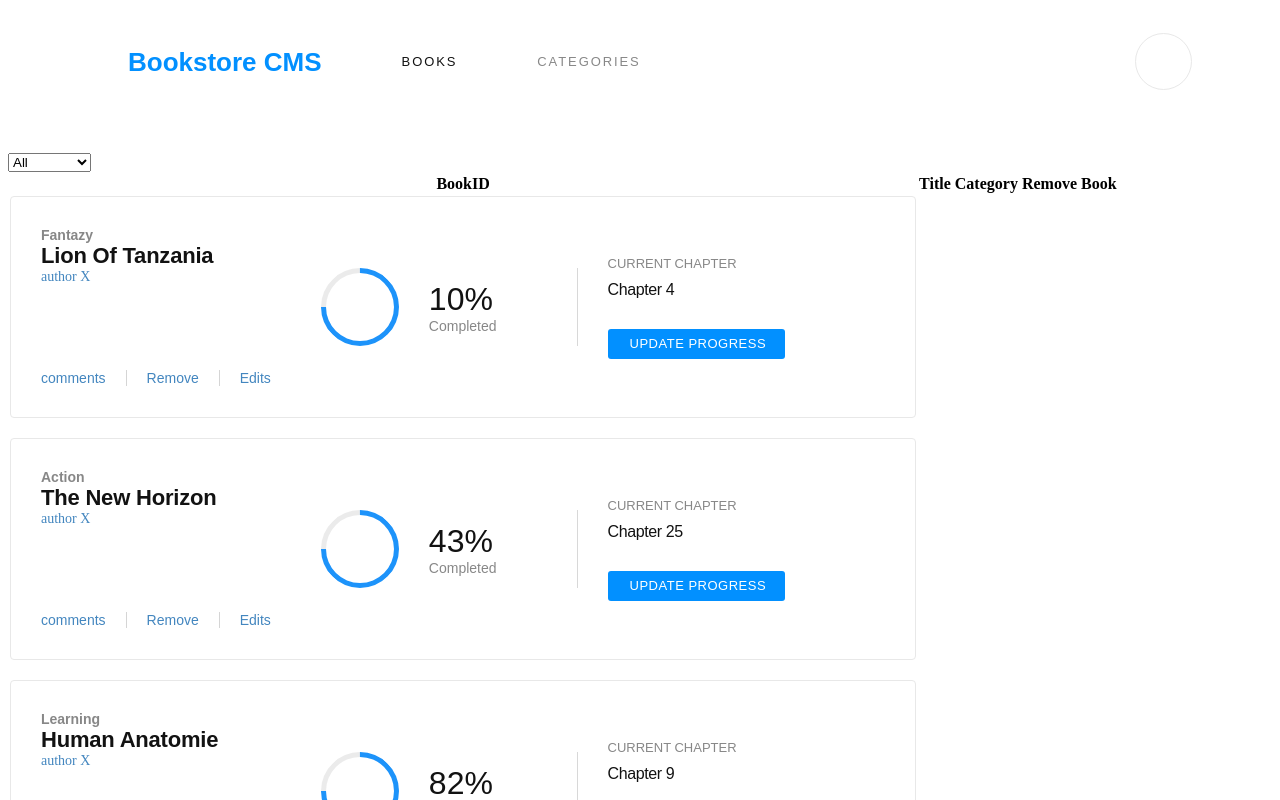
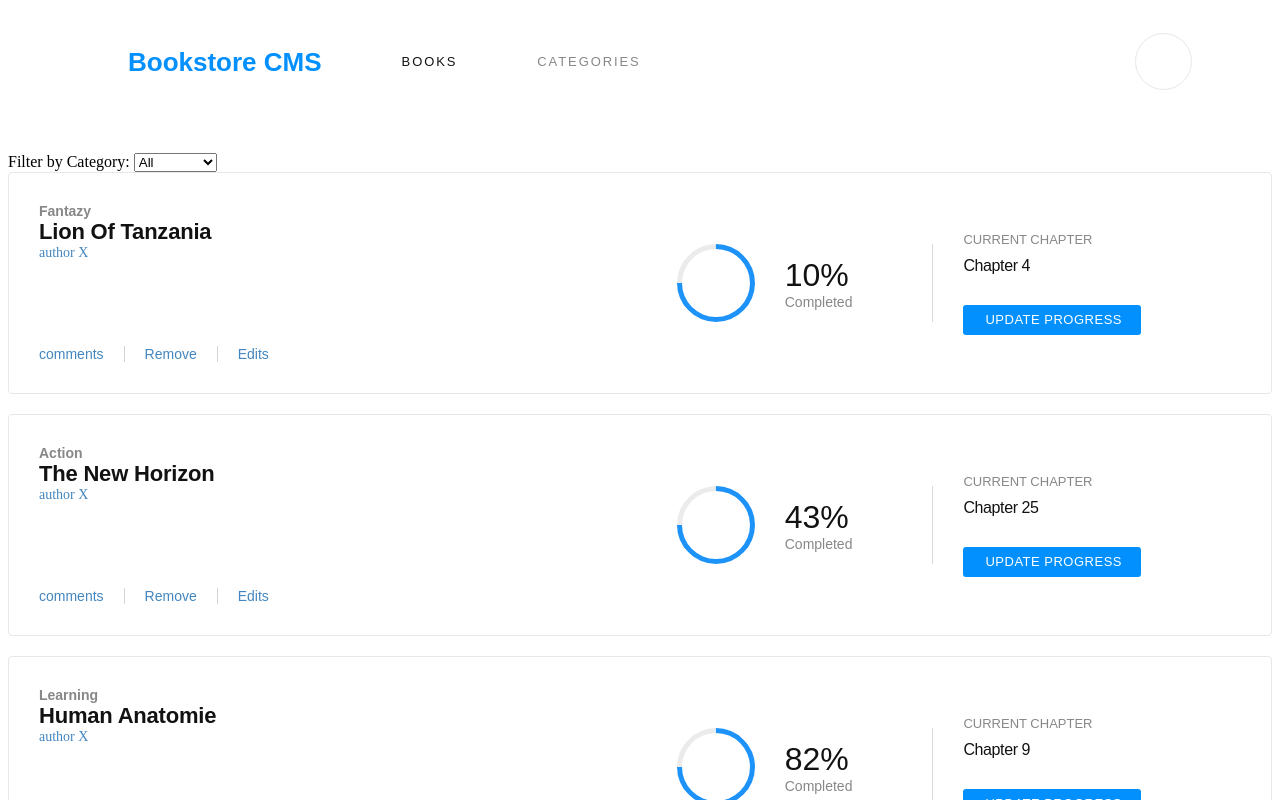
Before and after one commit to dasileker/Book-CMS, a React (Create React App) app: page / in a window 1280 px wide. Shown: the top 800 px of the page. Built offline with nearby package versions, Linux system fonts and the light colour scheme.

Commit message:
refactored the table to divs for better design + css

```diff
--- /dev/null
+++ b/src/container/BookList.css
@@ -0,0 +1,29 @@
+.filter-container {
+  display: flex;
+  align-items: center;
+  width: 250px;
+  justify-content: space-between;
+}
+
+.books-container {
+  margin-top: 30px;
+  height: calc(100vh - 420px);
+  overflow-y: scroll;
+  margin-bottom: 20px;
+}
+
+.books-container::-webkit-scrollbar {
+  width: 7px;
+}
+
+.books-container::-webkit-scrollbar-track {
+  background: rgba(204, 204, 204, 0.384);
+}
+
+.books-container::-webkit-scrollbar-thumb {
+  background: #54a9f3;
+}
+
+.books-container::-webkit-scrollbar-thumb:hover {
+  background: #4386bf;
+}
--- a/src/container/BookList.js
+++ b/src/container/BookList.js
@@ -16,19 +16,13 @@ const BookList = ({
 
   return (
     <>
+      <div className="filter-container">
+        <span>Filter by Category: </span>
         <CategoryFilter
           handleFilterChange={changeFilter}
         />
-      <table>
-        <thead>
-          <tr>
-            <th>BookID</th>
-            <th>Title</th>
-            <th>Category</th>
-            <th>Remove Book</th>
-          </tr>
-        </thead>
-        <tbody>
+      </div>
+      <div className="books-container">
         {
           filteredBooks.map(book => (
             <Book
@@ -40,8 +34,7 @@ const BookList = ({
             />
           ))
         }
-        </tbody>
-      </table>
+      </div>
     </>
   );
 };
```
Lines whose indentation alone changed are shown as unchanged.
